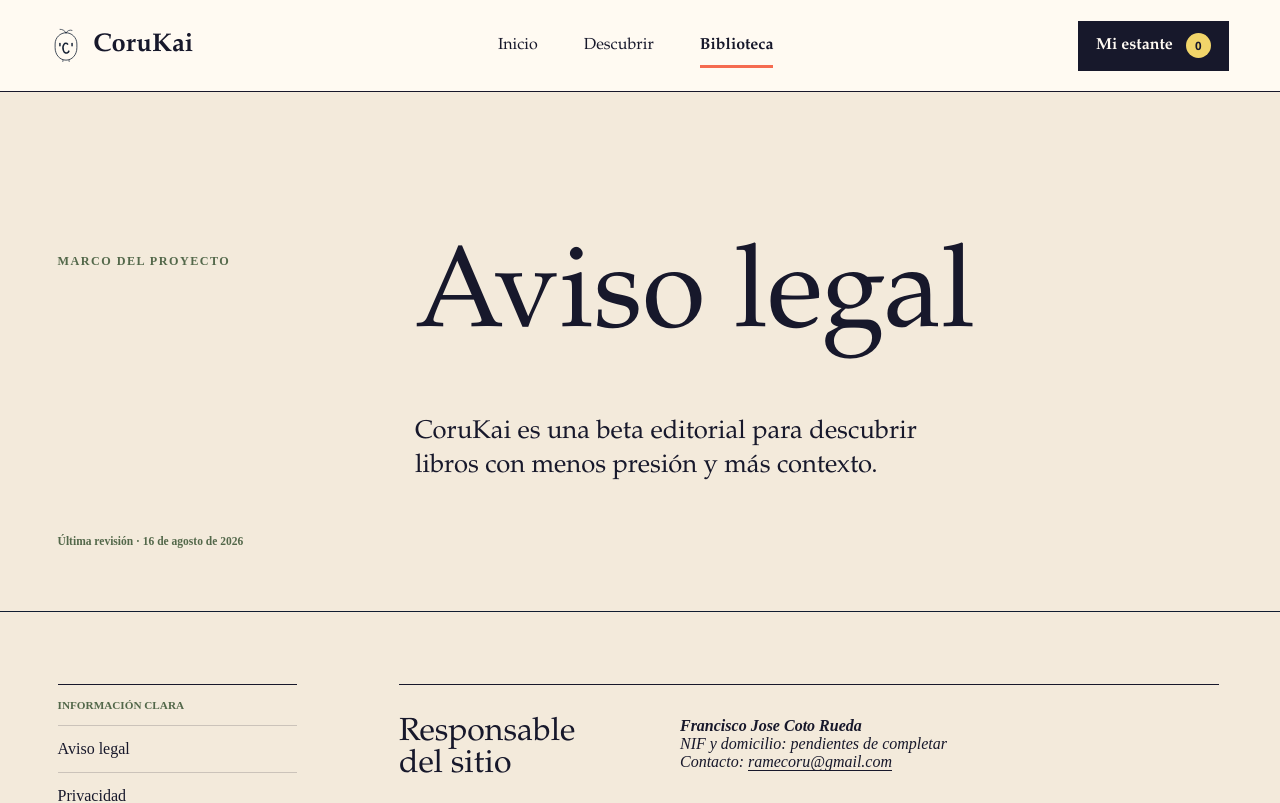
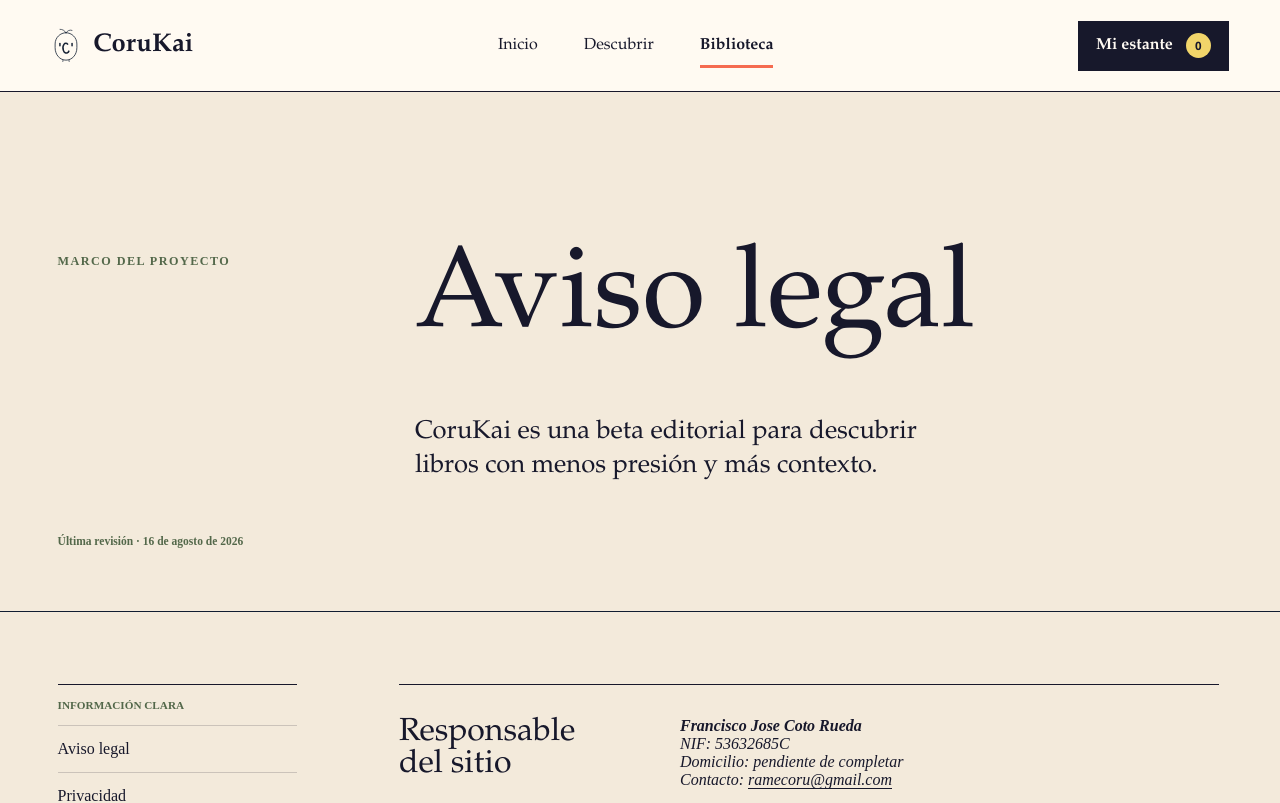
Before and after one commit to CorukaiLab/Corukai, a Next.js app: page /aviso-legal in a window 1280 px wide. Shown: the top 803 px of the page. Built offline with nearby package versions, Linux system fonts and the light colour scheme; no server answers.

Commit message:
Complete legal identifier

```diff
--- a/src/app/aviso-legal/page.tsx
+++ b/src/app/aviso-legal/page.tsx
@@ -1,6 +1,6 @@
 import type { Metadata } from "next";
 import { LegalDocument } from "@/components/legal-document";
-import { hasCompleteLegalIdentity, LEGAL_UPDATED_AT, legalIdentity } from "@/lib/legal";
+import { LEGAL_UPDATED_AT, legalIdentity } from "@/lib/legal";
 
 export const metadata: Metadata = {
   title: "Aviso legal",
@@ -15,7 +15,15 @@ export default function LegalNoticePage() {
       title="Aviso legal"
       introduction="CoruKai es una beta editorial para descubrir libros con menos presión y más contexto."
     >
-      <section><h2>Responsable del sitio</h2>{hasCompleteLegalIdentity ? <address><strong>{legalIdentity.name}</strong><br />NIF/CIF: {legalIdentity.taxId}<br />Domicilio: {legalIdentity.address}<br />Contacto: <a href={`mailto:${legalIdentity.email}`}>{legalIdentity.email}</a></address> : <address><strong>{legalIdentity.name}</strong><br />NIF y domicilio: pendientes de completar<br />Contacto: <a href={`mailto:${legalIdentity.email}`}>{legalIdentity.email}</a></address>}</section>
+      <section>
+        <h2>Responsable del sitio</h2>
+        <address>
+          <strong>{legalIdentity.name}</strong><br />
+          NIF: {legalIdentity.taxId}<br />
+          Domicilio: {legalIdentity.address || "pendiente de completar"}<br />
+          Contacto: <a href={`mailto:${legalIdentity.email}`}>{legalIdentity.email}</a>
+        </address>
+      </section>
       <section><h2>Qué ofrece CoruKai</h2><p>La web facilita descubrimiento, selección y recomendación de libros. Actualmente no procesa pagos ni envíos: cuando exista un enlace de compra, la operación se completará en la plataforma del vendedor indicada.</p></section>
       <section><h2>Afiliación y relaciones comerciales</h2><p>CoruKai participa en el Programa de Afiliados de Amazon.es. Algunos enlaces son enlaces pagados y pueden generar una comisión por compras adscritas que cumplan los requisitos aplicables, sin incrementar el precio para el usuario. La relación de compraventa se establece entre el usuario y Amazon.</p></section>
       <section><h2>Contenido editorial</h2><p>Las recomendaciones, clasificaciones emocionales y tiempos de lectura son criterios editoriales orientativos. Las cubiertas, títulos y marcas pertenecen a sus respectivos titulares.</p></section>
--- a/src/lib/legal.ts
+++ b/src/lib/legal.ts
@@ -2,11 +2,7 @@ export const LEGAL_UPDATED_AT = "15 de septiembre de 2026";
 
 export const legalIdentity = {
   name: process.env.CORUKAI_LEGAL_NAME?.trim() || "Francisco Jose Coto Rueda",
-  taxId: process.env.CORUKAI_LEGAL_ID?.trim() || "",
+  taxId: process.env.CORUKAI_LEGAL_ID?.trim() || "53632685C",
   address: process.env.CORUKAI_LEGAL_ADDRESS?.trim() || "",
   email: process.env.CORUKAI_LEGAL_EMAIL?.trim() || "ramecoru@gmail.com",
 };
-
-export const hasCompleteLegalIdentity = Boolean(
-  legalIdentity.name && legalIdentity.taxId && legalIdentity.address,
-);
```
